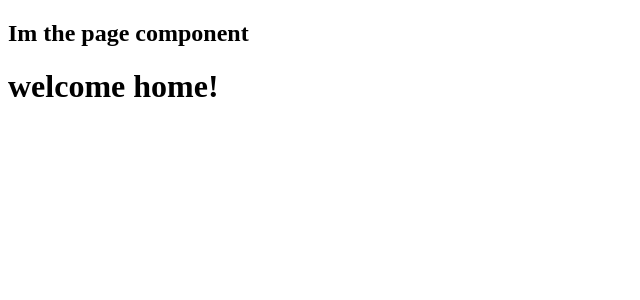
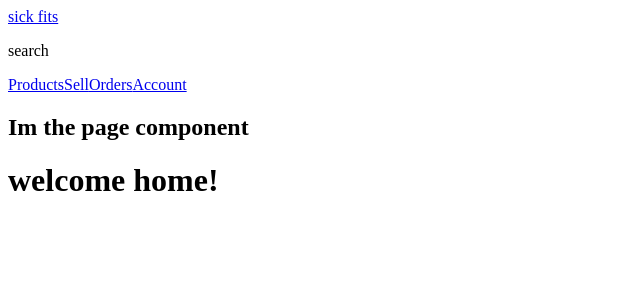
Before and after one commit to Martin2251/app2, a Next.js app in the folder Advanced-React-master/sick-fits/frontend/: page / in a window 1280 px wide. Shown: the top 300 px of the page, without its empty margins (0-640 px from the left). Built offline with nearby package versions, Linux system fonts and the light colour scheme.

Commit message:
before css

```diff
--- /dev/null
+++ b/Advanced-React-master/sick-fits/frontend/components/Header.js
@@ -0,0 +1,17 @@
+import Link from "next/link";
+import Nav from "./Nav";
+
+const Header = () => {
+  return (
+    <header>
+      <div className="bar">
+        <Link href="/">sick fits</Link>
+      </div>
+      <div className="sub-bar">
+        <p>search</p>
+      </div>
+      <Nav />
+    </header>
+  );
+};
+export default Header;
--- /dev/null
+++ b/Advanced-React-master/sick-fits/frontend/components/Nav.js
@@ -0,0 +1,13 @@
+import Link from "next/link";
+
+const Nav = () => {
+  return (
+    <nav>
+      <Link href="/products">Products</Link>
+      <Link href="/sell">Sell</Link>
+      <Link href="/orders">Orders</Link>
+      <Link href="/account">Account</Link>
+    </nav>
+  );
+};
+export default Nav;
--- a/Advanced-React-master/sick-fits/frontend/components/Page.js
+++ b/Advanced-React-master/sick-fits/frontend/components/Page.js
@@ -1,8 +1,10 @@
 import PropTypes from "react"
+import Header from "./Header";
 
 const Page = ({children, cool}) => {
     return(
         <>
+        <Header/>
         <h2>Im the page component </h2>
         {children}
         {cool}
```
